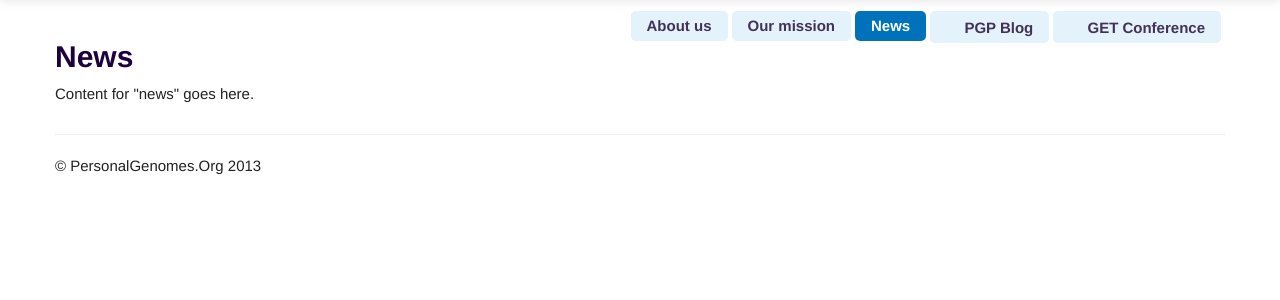
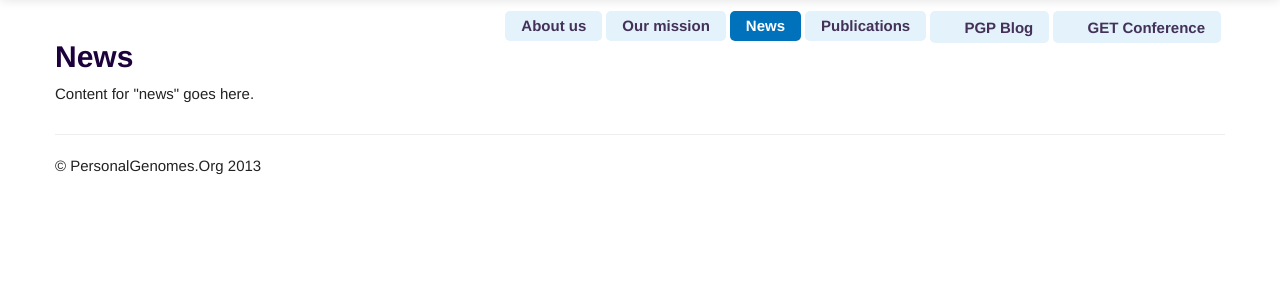
Before and after one commit to geochurch/www_personalgenomes_org, a Django app: page /news in a window 1280 px wide. Shown: the part 41-341 px from the top of the page. Run offline with Django 3.2, Linux system fonts and the light colour scheme; some libraries are stand-ins or nearby versions.

Commit message:
Add 'publications' page

```diff
--- a/templates/www_personalgenomes_org/index.html
+++ b/templates/www_personalgenomes_org/index.html
@@ -75,7 +75,8 @@
 		<li><a href="{% url 'about-us' %}">About us</a></li>
 		<li><a href="{% url 'mission' %}">Our mission</a></li>
 		<li class="divider"></li>
-		<li><a href="/news">News</a></li>
+		<li><a href="{% url 'news' %}">News</a></li>
+		<li><a href="{% url 'publications' %}">Publications</a></li>
 		<li class="divider"></li>
 		<li class="nav-header">related sites</li>
 		<li><a href="http://blog.personalgenomes.org"><i class="icon-external-link-sign"></i> PGP Blog</a></li>
--- a/templates/www_personalgenomes_org/menu_learn.html
+++ b/templates/www_personalgenomes_org/menu_learn.html
@@ -9,6 +9,7 @@
   <li><a href="{% url 'about-us' %}">About us</a><li>
   <li><a href="{% url 'mission' %}">Our mission</a></li>
   <li><a href="{% url 'news' %}">News</a></li>
+  <li><a href="{% url 'publications' %}">Publications</a></li>
   <li><a href="http://blog.personalgenomes.org"><i class="icon-external-link"></i> PGP Blog</a></li>
   <li><a href="http://www.getconference.org"><i class="icon-external-link"></i> GET Conference</a></li></ul>
 {% endblock navpills %}
--- a/www_personalgenomes_org/urls.py
+++ b/www_personalgenomes_org/urls.py
@@ -45,6 +45,9 @@ urlpatterns = patterns(
     url(r'^news/?',
         TemplateView.as_view(template_name='www_personalgenomes_org/news.html'),
         name='news'),
+    url(r'^publications/?',
+        TemplateView.as_view(template_name='www_personalgenomes_org/publications.html'),
+        name='publications'),
 
     # Redirects
     url(r'^international.html/?$', ReverseRedirectView.as_view(url='network')),
```
Also changed, not shown: templates/www_personalgenomes_org/publications.html (added, +9 -0 lines).
